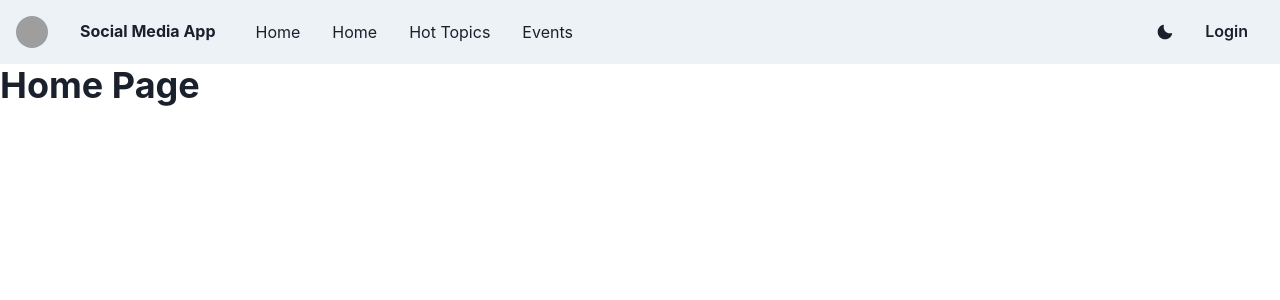
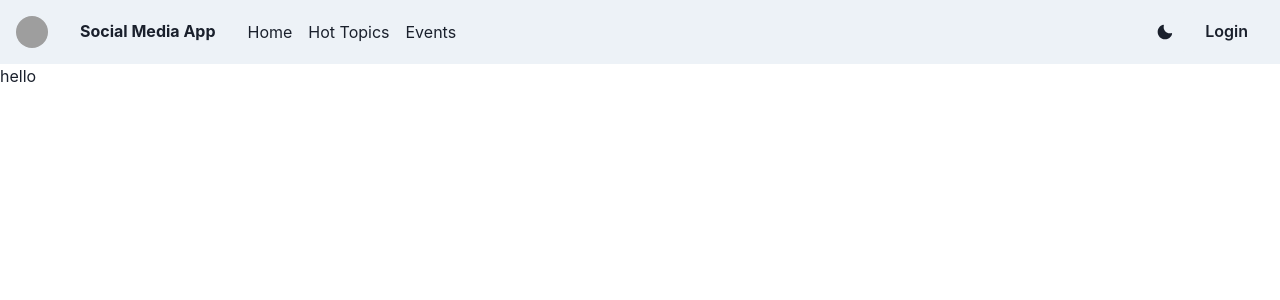
Before and after one commit to Enesmerdane/social-media-for-university-students, a React (Create React App) app: page / in a window 1280 px wide. Shown: the top 300 px of the page. Built offline with nearby package versions, Linux system fonts and the light colour scheme; grey boxes are pictures that could not be loaded.

Commit message:
bugfix
- routing problem solved

```diff
--- a/src/App.js
+++ b/src/App.js
@@ -9,7 +9,8 @@ function App() {
         <div>
             <Navbar />
             <Routes>
-                <Route path="/" element={<Home />} />
+                <Route path="/home" element={<Home />} />
+                <Route path="*" element={<div>hello</div>} />
             </Routes>
         </div>
     );
--- a/src/components/Navbar/index.js
+++ b/src/components/Navbar/index.js
@@ -4,7 +4,6 @@ import {
     Box,
     Flex,
     Avatar,
-    Link,
     Button,
     Menu,
     MenuButton,
@@ -20,9 +19,11 @@ import {
 } from "@chakra-ui/react";
 import { MoonIcon, SunIcon } from "@chakra-ui/icons";
 
+import { Link } from "react-router-dom";
+
 import { useAuth } from "../../context/AuthContext";
 
-const NavLink = ({ children }) => {
+const NavLink = ({ children, path }) => {
     return (
         <Link
             px={2}
@@ -32,7 +33,7 @@ const NavLink = ({ children }) => {
                 textDecoration: "none",
                 bg: useColorModeValue("gray.200", "gray.700"),
             }}
-            href={"#"}
+            to={path}
         >
             {children}
         </Link>
@@ -43,9 +44,13 @@ function Navbar() {
     const { user, loggedIn, login, logout } = useAuth();
 
     const { colorMode, toggleColorMode } = useColorMode();
-    var links = ["Home", "Hot Topics", "Events"];
+    var links = [
+        { name: "Home", path: "/home" },
+        { name: "Hot Topics", path: "/hottopics" },
+        { name: "Events", path: "/events" },
+    ];
     if (loggedIn) {
-        links.push("Friends");
+        links.push({ name: "Friends", path: "/friends" });
     }
 
     return (
@@ -70,25 +75,15 @@ function Navbar() {
                         spacing={4}
                         display={{ base: "none", md: "flex" }}
                     >
-                        <Link
-                            px={2}
-                            py={1}
-                            rounded={"md"}
-                            _hover={{
-                                textDecoration: "none",
-                                bg: useColorModeValue("gray.200", "gray.700"),
-                            }}
-                            href="/home"
-                        >
-                            Home
-                        </Link>
                         {links.map((link) => (
-                            <NavLink key={link}>{link}</NavLink>
+                            <NavLink key={link.name} path={link.path}>
+                                {link.name}
+                            </NavLink>
                         ))}
                     </HStack>
                 </HStack>
                 <Flex alignItems={"center"}>
-                    <Stack direction={"row"} spacing={7}>
+                    <Stack direction={"row"}>
                         <Button onClick={toggleColorMode}>
                             {colorMode === "light" ? <MoonIcon /> : <SunIcon />}
                         </Button>
```
Also changed, not shown: src/index.js (+5 -5 lines).
